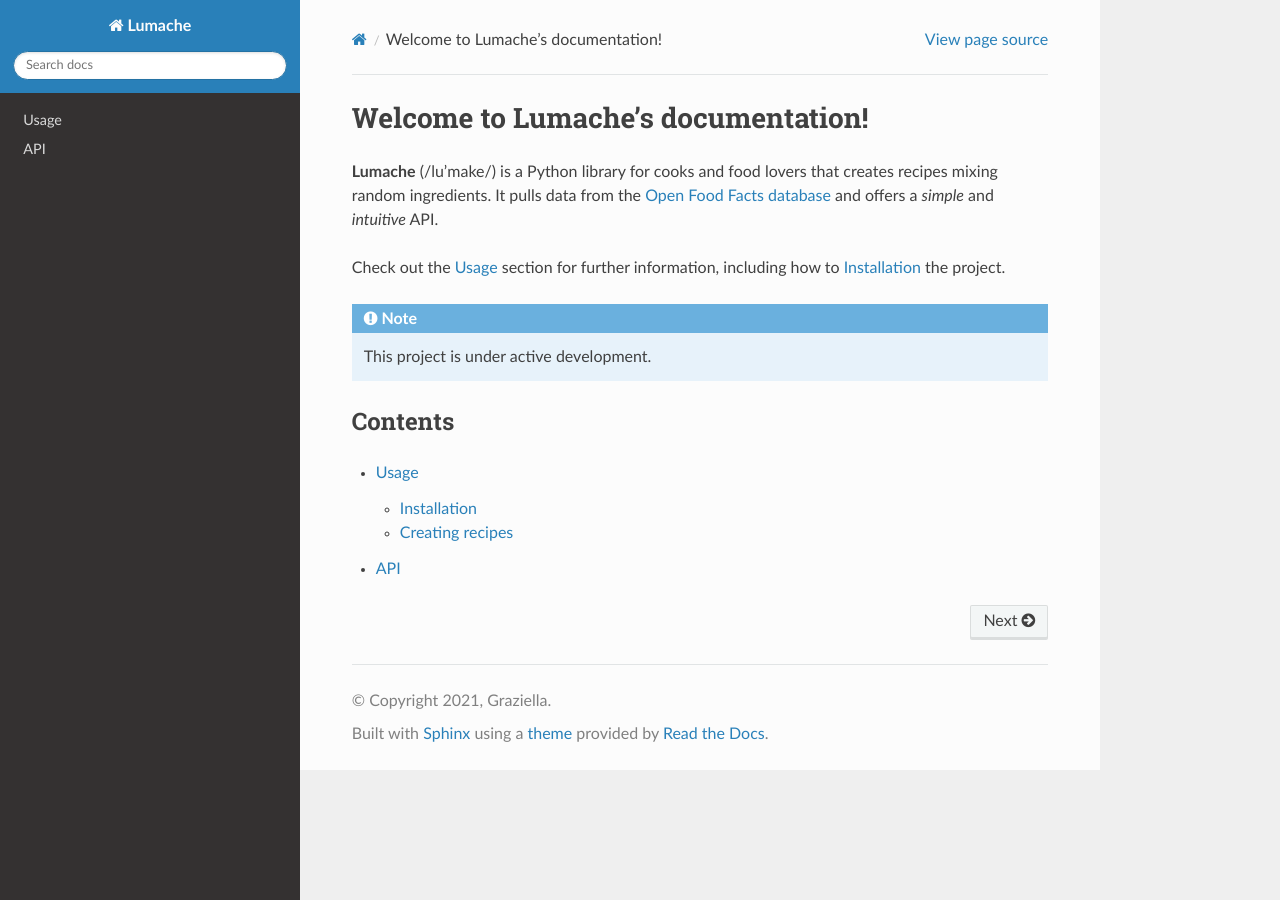
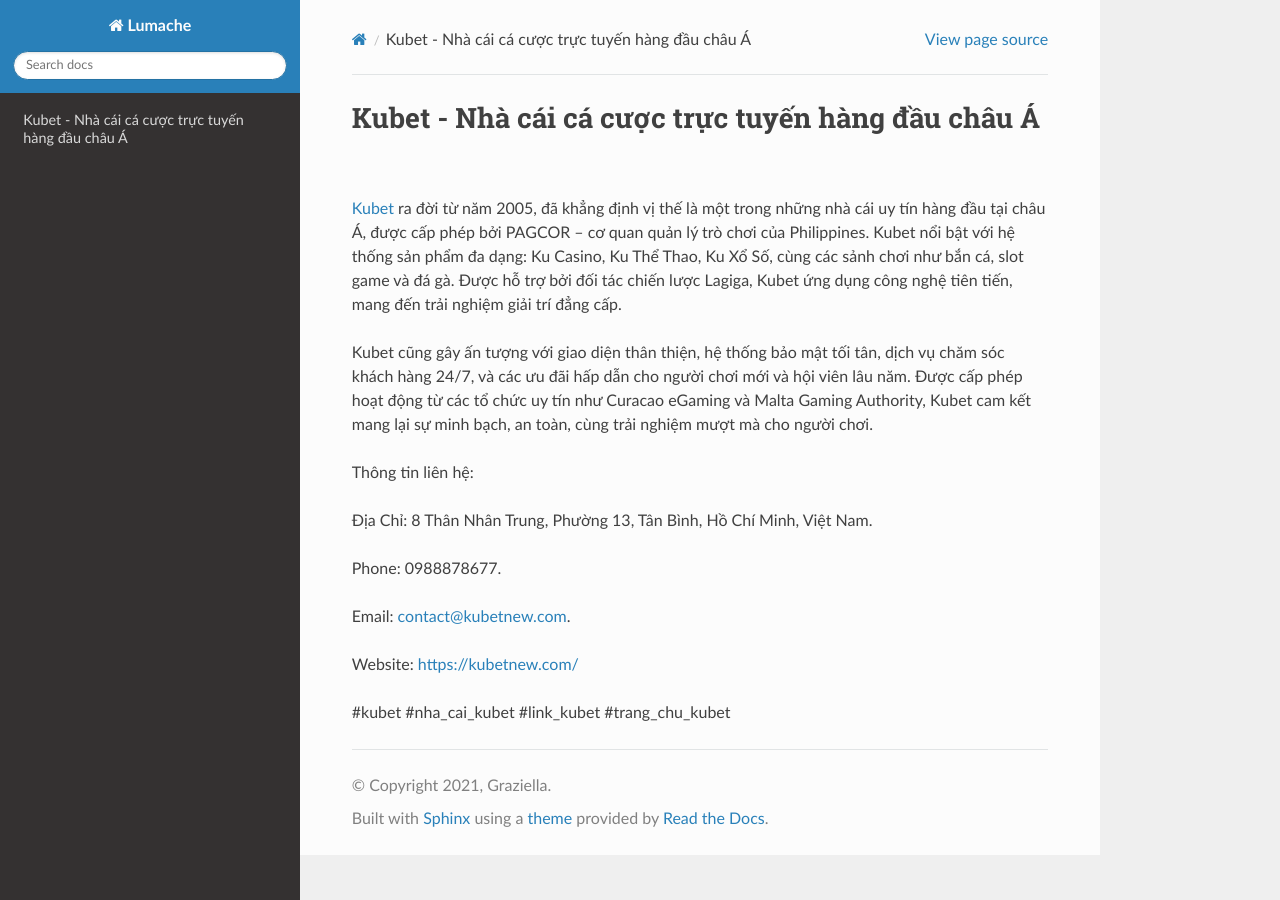
Before and after one commit to plapenanec/kubetnewcom12, a Sphinx documentation site: the page built from docs/source/index.rst, in a window 1280 px wide. Built offline with Sphinx 7.4.7 and the Read the Docs theme 3.1.0, drawn with Linux system fonts in a browser that asks for light colours.

Commit message:
Update index.rst

```diff
--- a/docs/source/index.rst
+++ b/docs/source/index.rst
@@ -1,22 +1,18 @@
-Welcome to Lumache's documentation!
+Kubet - Nhà cái cá cược trực tuyến hàng đầu châu Á
 ===================================
 
-**Lumache** (/lu'make/) is a Python library for cooks and food lovers
-that creates recipes mixing random ingredients.
-It pulls data from the `Open Food Facts database <https://world.openfoodfacts.org/>`_
-and offers a *simple* and *intuitive* API.
+`Kubet <https://kubetnew.com/>`_ ra đời từ năm 2005, đã khẳng định vị thế là một trong những nhà cái uy tín hàng đầu tại châu Á, được cấp phép bởi PAGCOR – cơ quan quản lý trò chơi của Philippines. Kubet nổi bật với hệ thống sản phẩm đa dạng: Ku Casino, Ku Thể Thao, Ku Xổ Số, cùng các sảnh chơi như bắn cá, slot game và đá gà. Được hỗ trợ bởi đối tác chiến lược Lagiga, Kubet ứng dụng công nghệ tiên tiến, mang đến trải nghiệm giải trí đẳng cấp.
 
-Check out the :doc:`usage` section for further information, including
-how to :ref:`installation` the project.
+Kubet cũng gây ấn tượng với giao diện thân thiện, hệ thống bảo mật tối tân, dịch vụ chăm sóc khách hàng 24/7, và các ưu đãi hấp dẫn cho người chơi mới và hội viên lâu năm. Được cấp phép hoạt động từ các tổ chức uy tín như Curacao eGaming và Malta Gaming Authority, Kubet cam kết mang lại sự minh bạch, an toàn, cùng trải nghiệm mượt mà cho người chơi.
 
-.. note::
+Thông tin liên hệ:
 
-   This project is under active development.
+Địa Chỉ: 8 Thân Nhân Trung, Phường 13, Tân Bình, Hồ Chí Minh, Việt Nam.
 
-Contents
---------
+Phone: 0988878677.
 
-.. toctree::
+Email: contact@kubetnew.com.
 
-   usage
-   api
+Website: https://kubetnew.com/
+
+#kubet #nha_cai_kubet #link_kubet #trang_chu_kubet
```
